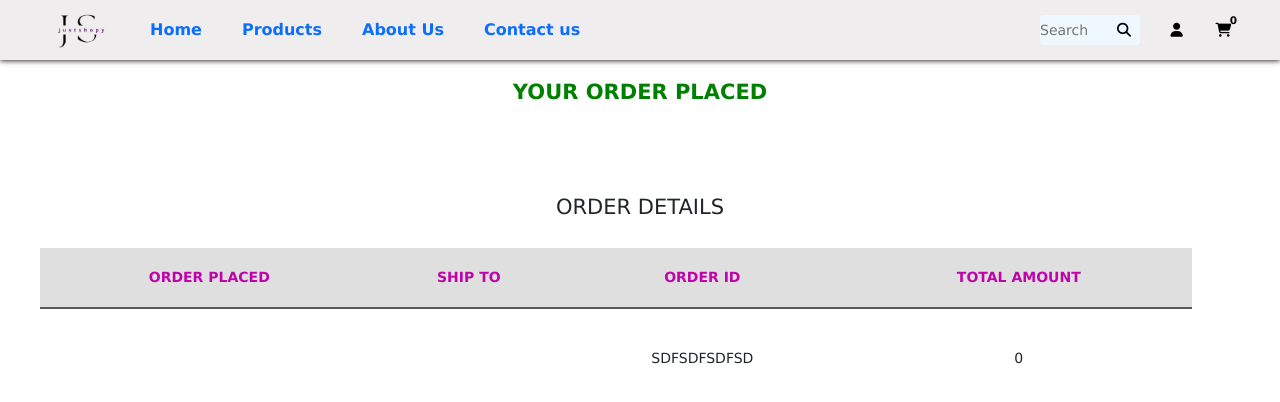
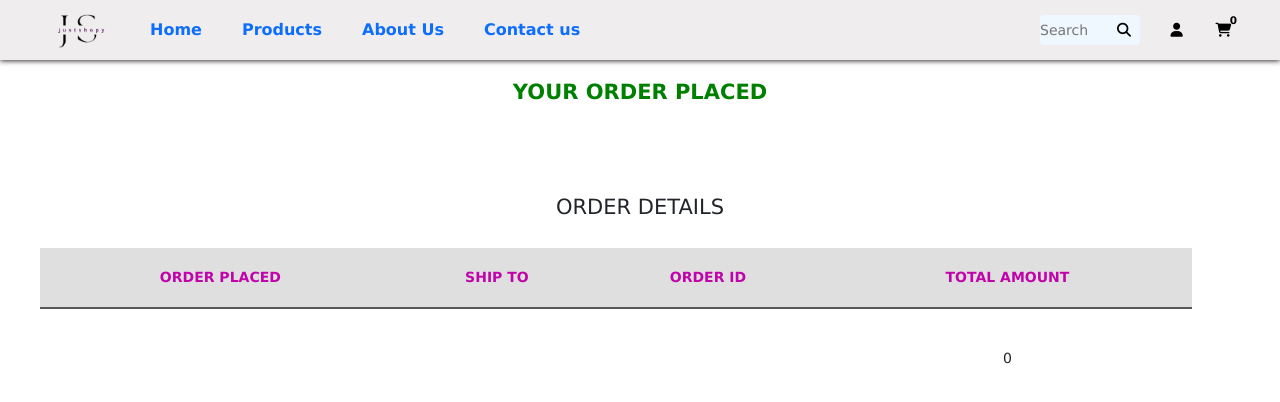
Before and after one commit to AtanuG123/Justshopy, a React (Create React App) app in the folder frontend/: page /paymentsuccess in a window 1280 px wide. Shown: the top 402 px of the page. Built offline with nearby package versions, Linux system fonts and the light colour scheme.

Commit message:
cart update

```diff
--- a/frontend/src/App.jsx
+++ b/frontend/src/App.jsx
@@ -44,10 +44,8 @@ function App() {
         <Route path="/paymentsuccess" element={<Success/>}></Route>
         <Route path="/paymentcancel" element={<Cancel/>}></Route>
         <Route path="/productupdate" element={<Productupdate/>}></Route>
-      <Route path="/notfound" element={<Notfound/>}></Route>
-
+        <Route path="/notfound" element={<Notfound/>}></Route>
       </Routes>
-
     </BrowserRouter>
   </div>
 
--- a/frontend/src/Pages_Js/cart.js
+++ b/frontend/src/Pages_Js/cart.js
@@ -7,11 +7,13 @@ import { loadStripe } from '@stripe/stripe-js';
 import { useNavigate } from 'react-router-dom';
 import { useDispatch } from 'react-redux';
 import { addtocart, reduceCart } from '../state/cart';
+import { order } from '../state/order';
 export default function Cart() {
     const navigate = useNavigate();
     const dispatch = useDispatch();
     const cartproduct = useSelector(state => state.cart.data);
     const subtotal = useSelector(state => state.cart.subprice);
+    const order_id = useSelector(state=>state.order.data);
 
     const makepayment = async () => {
         if (Math.round(subtotal) !== 0) {
@@ -30,6 +32,8 @@ export default function Cart() {
 
             const session = await response.json();
             console.log(session)
+            dispatch(order({orderid:session.id}));
+
             const result = stripe.redirectToCheckout({
                 sessionId: session.id,
             });
@@ -93,21 +97,21 @@ export default function Cart() {
                             <p>{subtotal}</p>
                         </div>
                         <div>
-                            <p>Est. Tax(10%):</p>
-                            <p>{((subtotal * 10) / 100)}</p>
+                            <p>Est. Tax(5%):</p>
+                            <p>{((subtotal * 5) / 100)}</p>
                         </div>
                         <div>
                             <p>Est. Shipping & Handling:</p>
-                            <p>00.00</p>
+                            <p>20.00</p>
                         </div>
-                        <div className="discount">
+                        {/* <div className="discount">
                             <p >Special Discount(5%):</p>
                             <p>-{((subtotal * 5) / 100)}</p>
-                        </div>
+                        </div> */}
                         <hr></hr>
                         <div>
                             <p>Total:</p>
-                            <p>{subtotal + ((subtotal * 5) / 100)}</p>
+                            <p>{subtotal + ((subtotal * 5) / 100)+20}</p>
                         </div>
                     </div>
                     <div className="chkout">
--- a/frontend/src/Pages_Js/productpage.jsx
+++ b/frontend/src/Pages_Js/productpage.jsx
@@ -128,9 +128,7 @@ export default function Productpage() {
   const mainphotochange = (img) => {
     setphoto(img);
   };
-if(relateditem.length===0){
-  document.getElementById("product_r").style.display = "none";
-}
+
   return (
     <div className="productpage">
 
--- a/frontend/src/Pages_Js/sucess.js
+++ b/frontend/src/Pages_Js/sucess.js
@@ -8,7 +8,9 @@ export default function Success(){
     const dispatch = useDispatch();
     const order = useSelector(state=>state.cart.copydata)
     const subtotal =  useSelector(state => state.cart.copyprice);
-    const user = useSelector(state=>state.profile.data)
+    const user = useSelector(state=>state.profile.data);
+    const order_id = useSelector(state=>state.order.data);
+    console.log(order_id)
     // console.log(Math.round(subtotal))
     useEffect(()=>{
 
@@ -28,7 +30,7 @@ export default function Success(){
                         <tr id='detailhead'>
                             <td>ORDER PLACED</td>
                             <td>SHIP TO </td>
-                            <td>ORDER ID</td>
+                            <td >ORDER ID</td>
                             <td>TOTAL AMOUNT</td>
                         </tr>
                         <tr id='orderitems'>
@@ -47,7 +49,7 @@ export default function Success(){
 
 
 
-                            <td>SDFSDFSDFSD</td>
+                            <td >{order_id.orderid}</td>
                             <td id="sub">{Math.round(subtotal + ((subtotal * 5) / 100))}</td>
                         </tr>
                     </table>
--- a/frontend/src/Pages_Js/userprofile.js
+++ b/frontend/src/Pages_Js/userprofile.js
@@ -11,6 +11,8 @@ export default  function Userprofile() {
 
     const navigate = useNavigate();
     const dispatch = useDispatch();
+    const order_id = useSelector(state=>state.order.data);
+
     const logoutnotify = () => {
         toast.success("logout succesfull", {
             autoClose: 1500,
@@ -26,6 +28,7 @@ export default  function Userprofile() {
         <div style={{ marginTop: "100px" }}>
             <button className="btn btn-primary" onClick={removeuser}>
                 Logout
+
             </button>
         </div>
     );
--- /dev/null
+++ b/frontend/src/state/order.js
@@ -0,0 +1,16 @@
+import { createSlice } from "@reduxjs/toolkit";
+
+const initialState ={
+    data:"invalid"
+};
+const OrderSlice = createSlice({
+    name:"order",
+    initialState,
+    reducers:{
+        order(state,action){
+            state.data=action.payload
+        }
+    }
+});
+export const {order} = OrderSlice.actions;
+export default OrderSlice.reducer;
--- a/frontend/src/state/store.js
+++ b/frontend/src/state/store.js
@@ -6,6 +6,7 @@ import storage from 'redux-persist/lib/storage'
 
 import cartSlice from "./cart"
 import ProfileSlice from "./userprofile";
+import OrderSlice from './order';
 const persistConfig = {
     key: 'root',
     version:1,
@@ -14,6 +15,7 @@ const persistConfig = {
 const reducer = combineReducers({
     cart:cartSlice,
     profile:ProfileSlice,
+    order:OrderSlice,
 })
 const persistedReducer = persistReducer(persistConfig, reducer)
 const store = configureStore({
```
Also changed, not shown: 2 other files (tests, documents, lock files or other folders).
